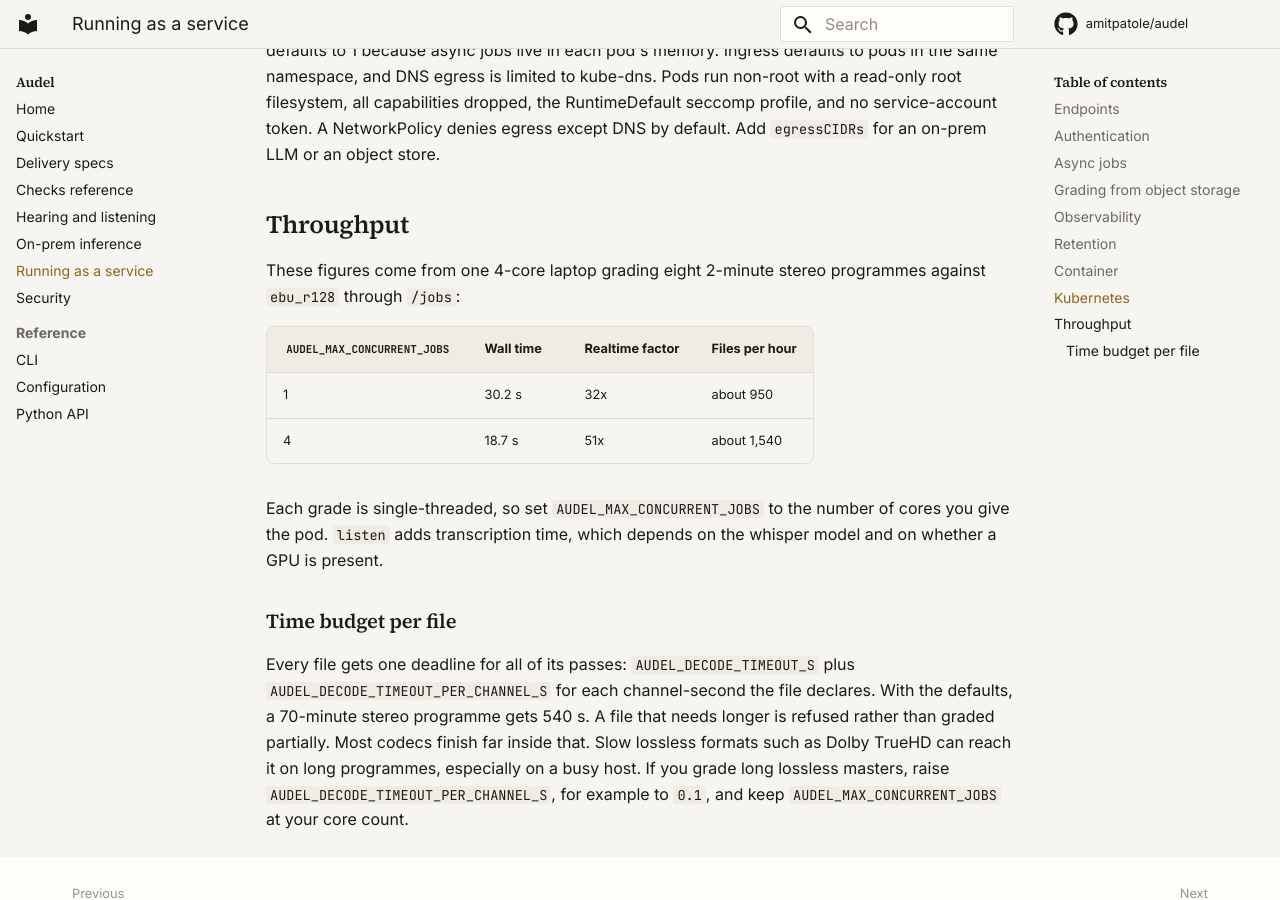
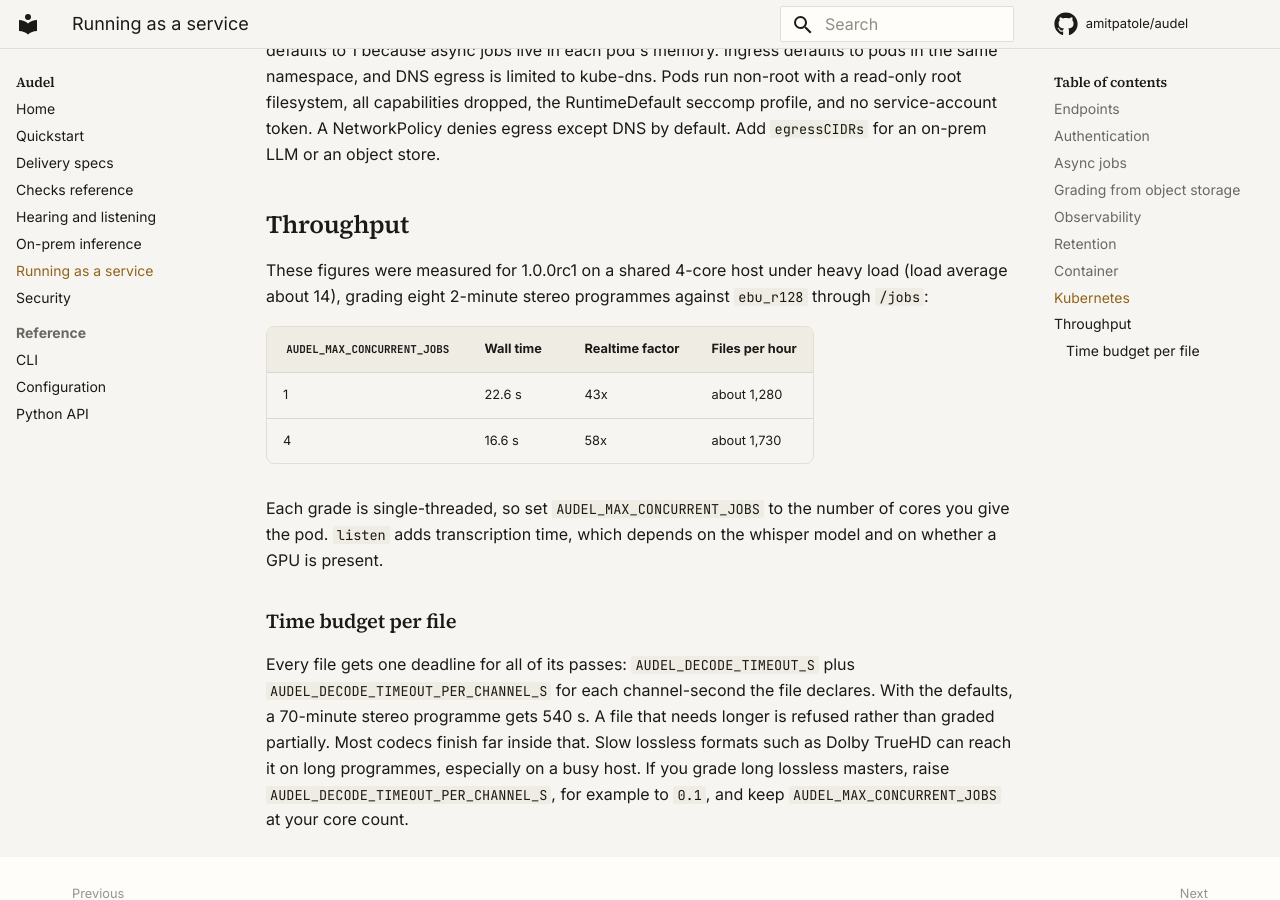
Before and after one commit to amitpatole/audel, an MkDocs documentation site: the page built from docs/deployment.md, in a window 1280 px wide and 900 px high, scrolled down 4426 px. Built offline with MkDocs 1.6.1 and Material for MkDocs 9.7.7, drawn with Linux system fonts in a browser that asks for light colours; comment, search, counter and statistics services are not loaded.

Commit message:
Release 1.0.0rc1
- Version 1.0.0rc1 in pyproject, __init__ and CITATION.cff (dated 2026-10-22); classifier
  Development Status :: 4 - Beta; CHANGELOG [1.0.0rc1] section (red-team rounds 1-20 included).
- Install docs use `pip install --pre audel` for the release candidate.
- Throughput tables re-measured on this build (shared 4-core host, load ~14): 10 min stereo
  ebu_r128 16.0 s / 56 MB, netflix 20.7 s / 197 MB; /jobs 8 x 2 min: 1 worker 43x, 4 workers 58x.
- publish.yml: skip-existing on the PyPI step, so a tag pushed after a hand upload is green.

Co-Authored-By: Claude Opus 5.5 <noreply@anthropic.com>
Claude-Session: https://claude.ai/code/session_01EYb2FxKToBuZmnaG5snP6x

```diff
--- a/docs/deployment.md
+++ b/docs/deployment.md
@@ -177,13 +177,13 @@ for an on-prem LLM or an object store.
 
 ## Throughput
 
-These figures come from one 4-core laptop grading eight 2-minute stereo programmes against
-`ebu_r128` through `/jobs`:
+These figures were measured for 1.0.0rc1 on a shared 4-core host under heavy load (load average
+about 14), grading eight 2-minute stereo programmes against `ebu_r128` through `/jobs`:
 
 | `AUDEL_MAX_CONCURRENT_JOBS` | Wall time | Realtime factor | Files per hour |
 |---|---|---|---|
-| 1 | 30.2 s | 32x | about 950 |
-| 4 | 18.7 s | 51x | about 1,540 |
+| 1 | 22.6 s | 43x | about 1,280 |
+| 4 | 16.6 s | 58x | about 1,730 |
 
 Each grade is single-threaded, so set `AUDEL_MAX_CONCURRENT_JOBS` to the number of cores you give
 the pod. `listen` adds transcription time, which depends on the whisper model and on whether a
--- a/pyproject.toml
+++ b/pyproject.toml
@@ -4,7 +4,7 @@ build-backend = "hatchling.build"
 
 [project]
 name = "audel"
-version = "0.1.0"
+version = "1.0.0rc1"
 description = "Ears for AI Agents — a machine-graded audio feedback loop coding agents consume to self-correct before claiming done."
 readme = "README.md"
 requires-python = ">=3.11"
@@ -12,7 +12,7 @@ license = { text = "MIT" }
 authors = [{ name = "Amit Patole", email = "amit.patole@gmail.com" }]
 keywords = ["ai", "agents", "audio", "speech", "asr", "llm", "voice", "mcp"]
 classifiers = [
-    "Development Status :: 2 - Pre-Alpha",
+    "Development Status :: 4 - Beta",
     "Intended Audience :: Developers",
     "License :: OSI Approved :: MIT License",
     "Programming Language :: Python :: 3.11",
--- a/src/audel/__init__.py
+++ b/src/audel/__init__.py
@@ -38,7 +38,7 @@ from .errors import (
 )
 from .models import Issue, IssueKind, IssueSource, Report
 
-__version__ = "0.1.0"
+__version__ = "1.0.0rc1"
 
 __all__ = [
     "__version__",
```
Also changed, not shown: CHANGELOG.md (+19 -0 lines), README.md (+1 -1 lines), docs/checks.md (+4 -3 lines), docs/index.md (+1 -1 lines), docs/quickstart.md (+1 -1 lines), 2 other files.
